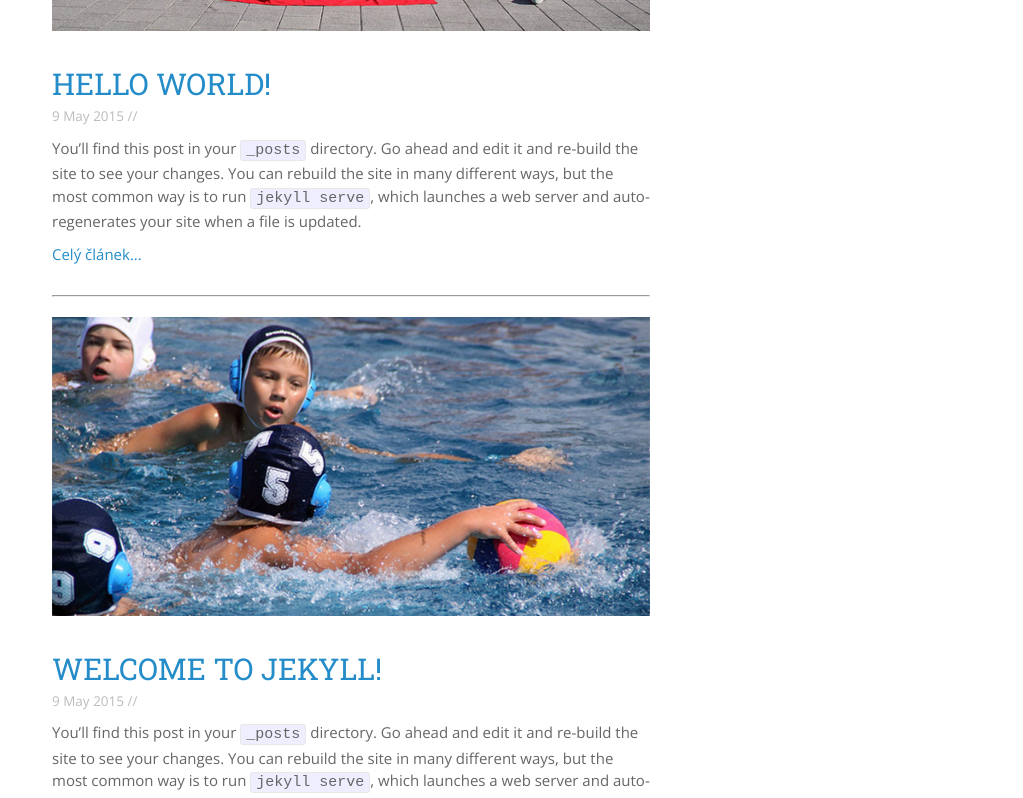
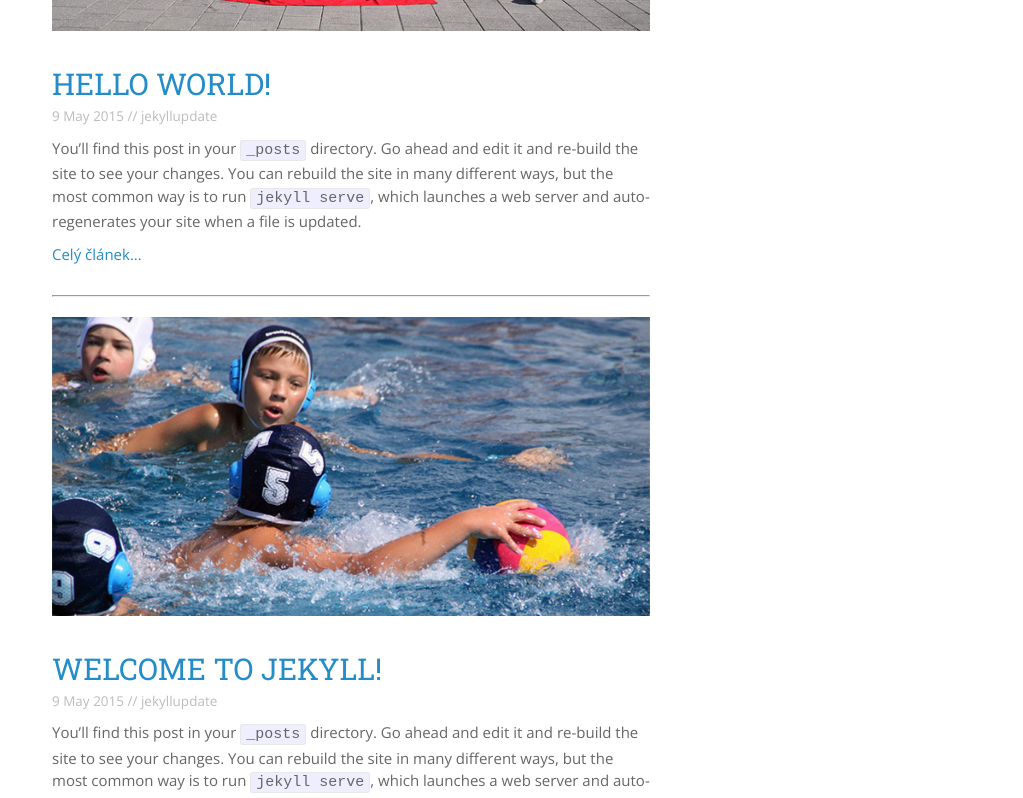
Before and after one commit to SteveVil/KVS-web, a Jekyll site: the page built from Blog/index.html, in a window 1280 px wide. Shown: the part 707-1505 px from the top of the page, without its empty margins (128-1151 px from the left). Built offline with Jekyll 4.4.1, drawn with Linux system fonts in a browser that asks for light colours.

Commit message:
Update index.html

```diff
--- a/Blog/index.html
+++ b/Blog/index.html
@@ -15,7 +15,7 @@ permalink: /blog/
 		{% endif %}
       </p>
       <h1><a href="{{ post.url }}">{{ post.title }}</a></h1>
-      <p class="author"><span class="date">{{ post.date | date: "%-d %B %Y" }} // {{post.categorie}}</span></p>
+      <p class="author"><span class="date">{{ post.date | date: "%-d %B %Y" }} // {{post.categories}}</span></p>
 
 
 
```
